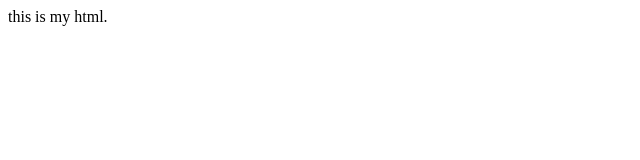
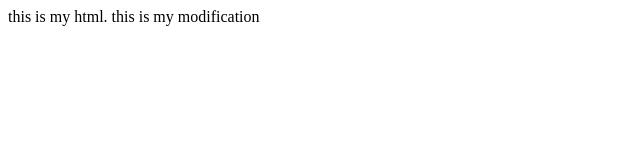
Before and after one commit to chandini11-g/practice, a plain HTML site: page index.html in a window 1280 px wide. Shown: the whole page, without its empty margins (0-640 px from the left). Drawn offline with Linux system fonts and the light colour scheme.

Commit message:
changes done in html,js

```diff
--- a/index.html
+++ b/index.html
@@ -8,5 +8,7 @@
 </head>
 <body>
     this is my html.
+    this is my modification
+
 </body>
 </html>
--- a/index.js
+++ b/index.js
@@ -0,0 +1 @@
+console.log("hello");
```
